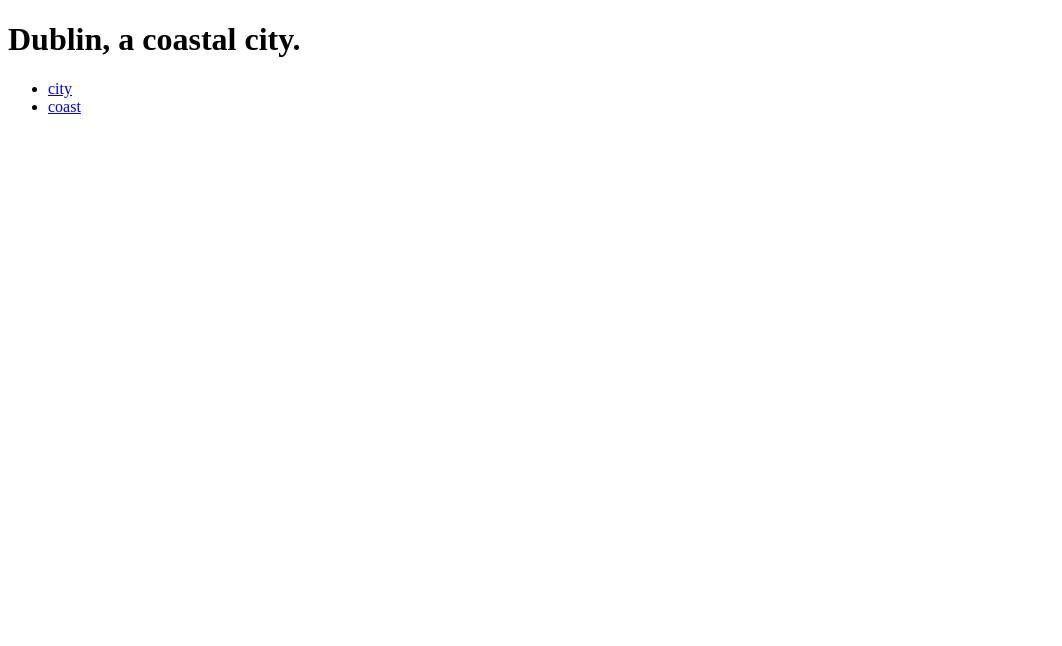
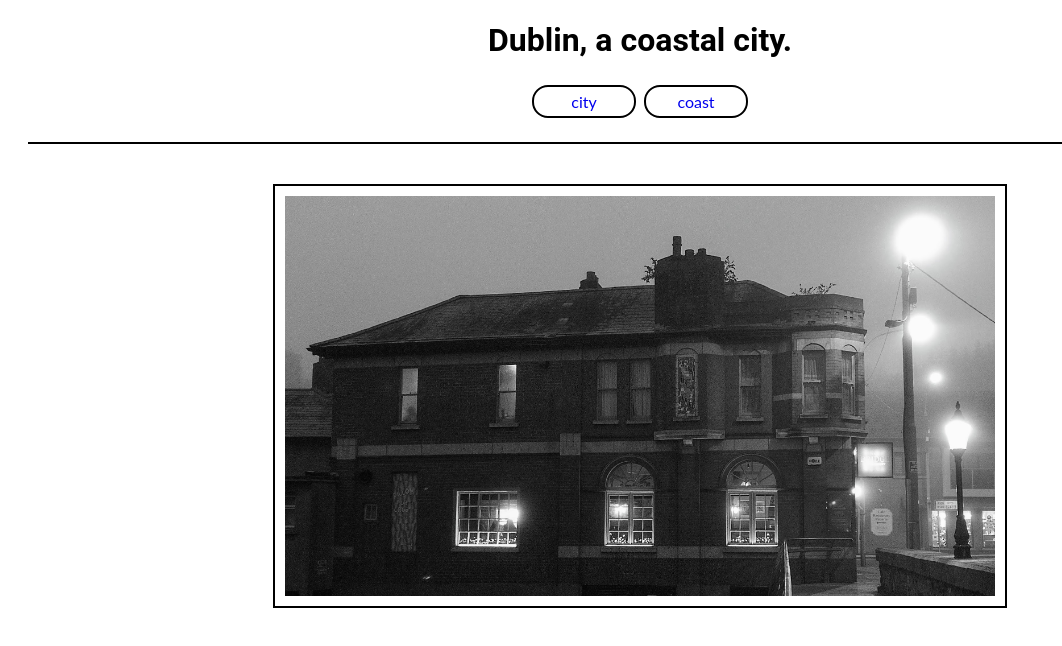
Before and after one commit to AlexandraEL9/Dublin-manchester-1, a plain HTML site: page index.html in a window 1280 px wide. Shown: the whole page, without its empty margins (0-1062 px from the left). Drawn offline with Linux system fonts and the light colour scheme.

Commit message:
feat: added images to the webpages

```diff
--- a/index.html
+++ b/index.html
@@ -3,6 +3,7 @@
 <head>
     <meta charset="UTF-8">
     <meta name="viewport" content="width=device-width, initial-scale=1.0">
+    <link rel="stylesheet" href="assets/css/style.css">
     <title>Dublin</title>
 </head>
 <body>
@@ -17,5 +18,10 @@
             </li>
         </ul>
     </nav>
+    <section>
+        <figure>
+            <img src="assets/images/city (1).jpg" alt="image of a Dublin house.">
+        </figure>
+    </section>
 </body>
 </html>
```
Also changed, not shown: coast.html (+5 -0 lines), assets/images/beach (1).jpg (added), assets/images/city (1).jpg (added).
